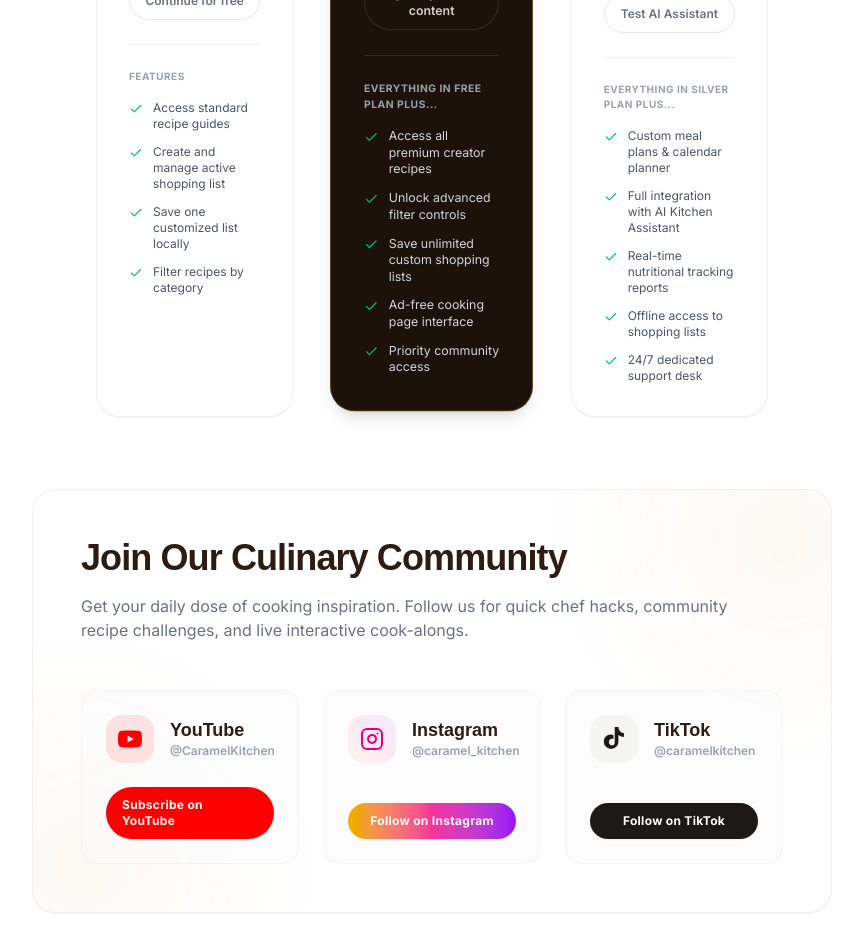
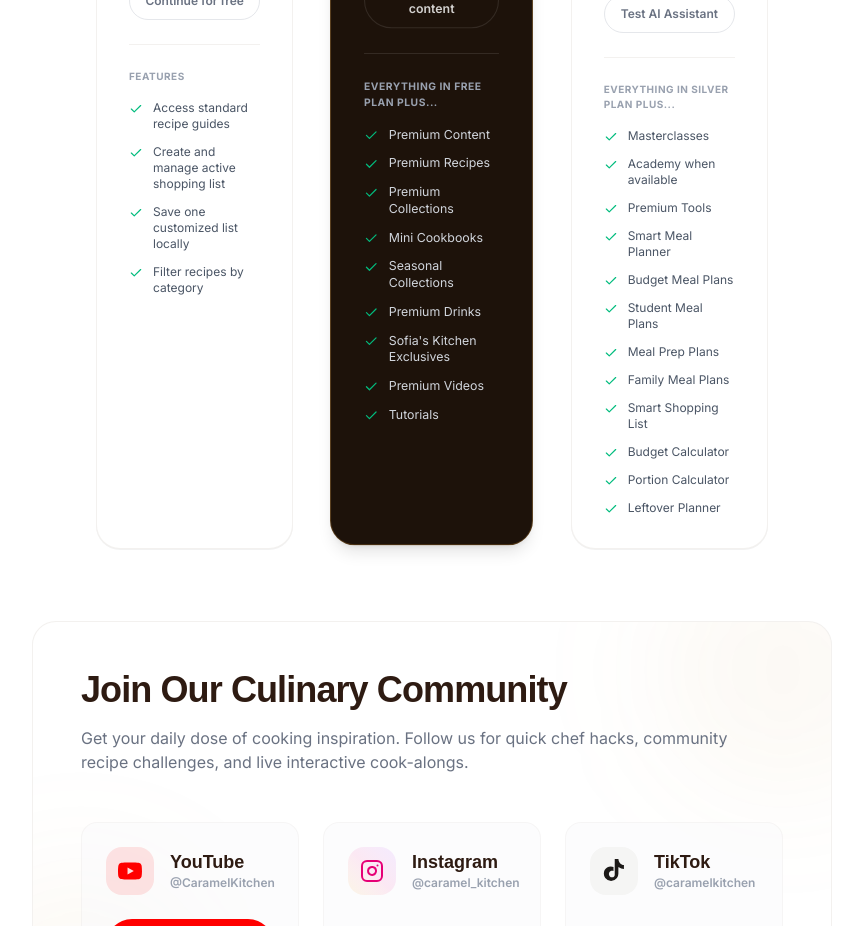
Before and after one commit to VWanyungu/caramel-kitchen, a React (Vite) app in the folder frontend2/: page / in a window 1280 px wide. Shown: the part 2440-3366 px from the top of the page, without its empty margins (208-1071 px from the left). Built offline with nearby package versions, Linux system fonts and the light colour scheme; no server answers; a web font is replaced by a local one.

Commit message:
feat: updating pricing offers

```diff
--- a/frontend2/src/pages/PricingPage.tsx
+++ b/frontend2/src/pages/PricingPage.tsx
@@ -191,39 +191,40 @@ export function PricingPage() {
                 </p>
                 <ul className="space-y-3 text-xs text-gray-300">
                   <li className="flex items-start gap-2.5">
-                    <Check
-                      size={14}
-                      className="text-emerald-500 mt-0.5 shrink-0"
-                    />
-                    <span>Access all premium creator recipes</span>
+                    <Check size={14} className="text-emerald-500 mt-0.5 shrink-0" />
+                    <span>Premium Content</span>
                   </li>
                   <li className="flex items-start gap-2.5">
-                    <Check
-                      size={14}
-                      className="text-emerald-500 mt-0.5 shrink-0"
-                    />
-                    <span>Unlock advanced filter controls</span>
+                    <Check size={14} className="text-emerald-500 mt-0.5 shrink-0" />
+                    <span>Premium Recipes</span>
                   </li>
                   <li className="flex items-start gap-2.5">
-                    <Check
-                      size={14}
-                      className="text-emerald-500 mt-0.5 shrink-0"
-                    />
-                    <span>Save unlimited custom shopping lists</span>
+                    <Check size={14} className="text-emerald-500 mt-0.5 shrink-0" />
+                    <span>Premium Collections</span>
                   </li>
                   <li className="flex items-start gap-2.5">
-                    <Check
-                      size={14}
-                      className="text-emerald-500 mt-0.5 shrink-0"
-                    />
-                    <span>Ad-free cooking page interface</span>
+                    <Check size={14} className="text-emerald-500 mt-0.5 shrink-0" />
+                    <span>Mini Cookbooks</span>
                   </li>
                   <li className="flex items-start gap-2.5">
-                    <Check
-                      size={14}
-                      className="text-emerald-500 mt-0.5 shrink-0"
-                    />
-                    <span>Priority community access</span>
+                    <Check size={14} className="text-emerald-500 mt-0.5 shrink-0" />
+                    <span>Seasonal Collections</span>
+                  </li>
+                  <li className="flex items-start gap-2.5">
+                    <Check size={14} className="text-emerald-500 mt-0.5 shrink-0" />
+                    <span>Premium Drinks</span>
+                  </li>
+                  <li className="flex items-start gap-2.5">
+                    <Check size={14} className="text-emerald-500 mt-0.5 shrink-0" />
+                    <span>Sofia's Kitchen Exclusives</span>
+                  </li>
+                  <li className="flex items-start gap-2.5">
+                    <Check size={14} className="text-emerald-500 mt-0.5 shrink-0" />
+                    <span>Premium Videos</span>
+                  </li>
+                  <li className="flex items-start gap-2.5">
+                    <Check size={14} className="text-emerald-500 mt-0.5 shrink-0" />
+                    <span>Tutorials</span>
                   </li>
                 </ul>
               </div>
@@ -278,39 +279,52 @@ export function PricingPage() {
                 </p>
                 <ul className="space-y-3 text-xs text-gray-600 dark:text-gray-300">
                   <li className="flex items-start gap-2.5">
-                    <Check
-                      size={14}
-                      className="text-emerald-500 mt-0.5 shrink-0"
-                    />
-                    <span>Custom meal plans & calendar planner</span>
+                    <Check size={14} className="text-emerald-500 mt-0.5 shrink-0" />
+                    <span>Masterclasses</span>
                   </li>
                   <li className="flex items-start gap-2.5">
-                    <Check
-                      size={14}
-                      className="text-emerald-500 mt-0.5 shrink-0"
-                    />
-                    <span>Full integration with AI Kitchen Assistant</span>
+                    <Check size={14} className="text-emerald-500 mt-0.5 shrink-0" />
+                    <span>Academy when available</span>
                   </li>
                   <li className="flex items-start gap-2.5">
-                    <Check
-                      size={14}
-                      className="text-emerald-500 mt-0.5 shrink-0"
-                    />
-                    <span>Real-time nutritional tracking reports</span>
+                    <Check size={14} className="text-emerald-500 mt-0.5 shrink-0" />
+                    <span>Premium Tools</span>
                   </li>
                   <li className="flex items-start gap-2.5">
-                    <Check
-                      size={14}
-                      className="text-emerald-500 mt-0.5 shrink-0"
-                    />
-                    <span>Offline access to shopping lists</span>
+                    <Check size={14} className="text-emerald-500 mt-0.5 shrink-0" />
+                    <span>Smart Meal Planner</span>
                   </li>
                   <li className="flex items-start gap-2.5">
-                    <Check
-                      size={14}
-                      className="text-emerald-500 mt-0.5 shrink-0"
-                    />
-                    <span>24/7 dedicated support desk</span>
+                    <Check size={14} className="text-emerald-500 mt-0.5 shrink-0" />
+                    <span>Budget Meal Plans</span>
+                  </li>
+                  <li className="flex items-start gap-2.5">
+                    <Check size={14} className="text-emerald-500 mt-0.5 shrink-0" />
+                    <span>Student Meal Plans</span>
+                  </li>
+                  <li className="flex items-start gap-2.5">
+                    <Check size={14} className="text-emerald-500 mt-0.5 shrink-0" />
+                    <span>Meal Prep Plans</span>
+                  </li>
+                  <li className="flex items-start gap-2.5">
+                    <Check size={14} className="text-emerald-500 mt-0.5 shrink-0" />
+                    <span>Family Meal Plans</span>
+                  </li>
+                  <li className="flex items-start gap-2.5">
+                    <Check size={14} className="text-emerald-500 mt-0.5 shrink-0" />
+                    <span>Smart Shopping List</span>
+                  </li>
+                  <li className="flex items-start gap-2.5">
+                    <Check size={14} className="text-emerald-500 mt-0.5 shrink-0" />
+                    <span>Budget Calculator</span>
+                  </li>
+                  <li className="flex items-start gap-2.5">
+                    <Check size={14} className="text-emerald-500 mt-0.5 shrink-0" />
+                    <span>Portion Calculator</span>
+                  </li>
+                  <li className="flex items-start gap-2.5">
+                    <Check size={14} className="text-emerald-500 mt-0.5 shrink-0" />
+                    <span>Leftover Planner</span>
                   </li>
                 </ul>
               </div>
```
